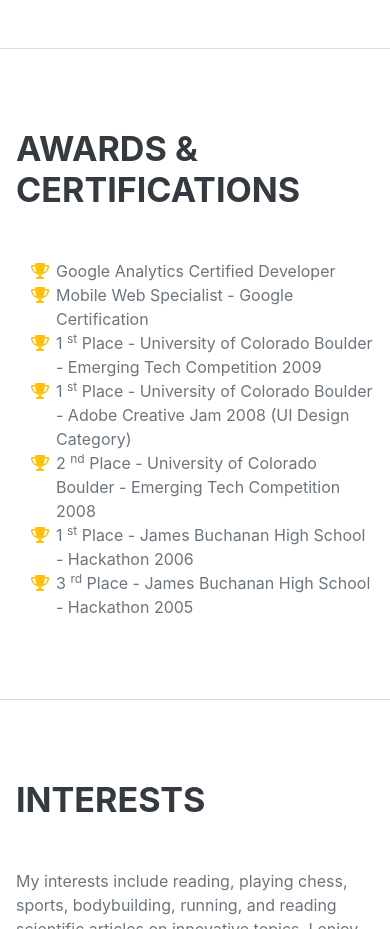
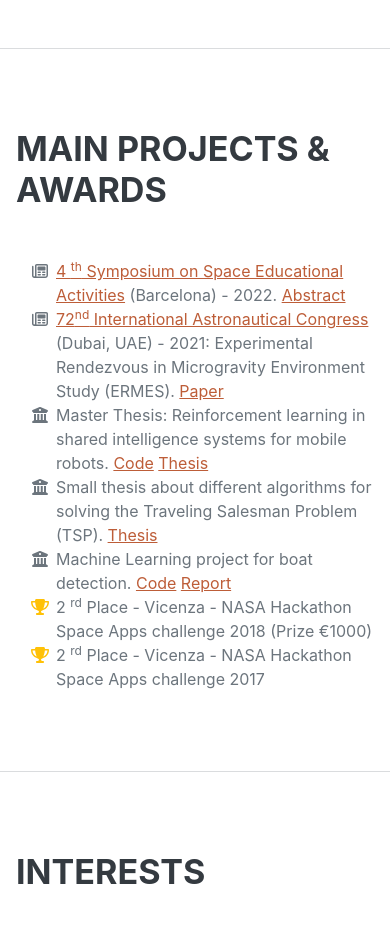
Before and after one commit to mirovix/mirovix.github.io, a website: page dist/index.html in a window 390 px wide. Shown: the part 4600-5529 px from the top of the page. Drawn offline with nearby package versions, Linux system fonts and the light colour scheme; a web font is replaced by a local one.

Commit message:
feat: awards and main projects

```diff
--- a/dist/index.html
+++ b/dist/index.html
@@ -30,7 +30,7 @@
                     <li class="nav-item"><a class="nav-link js-scroll-trigger" href="#experience">Experience</a></li>
                     <li class="nav-item"><a class="nav-link js-scroll-trigger" href="#education">Education</a></li>
                     <li class="nav-item"><a class="nav-link js-scroll-trigger" href="#skills">Skills</a></li>
-                    <li class="nav-item"><a class="nav-link js-scroll-trigger" href="#awards">Awards</a></li>
+                    <li class="nav-item"><a class="nav-link js-scroll-trigger" href="#awards">Main Projects & Awards</a></li>
                     <li class="nav-item"><a class="nav-link js-scroll-trigger" href="#interests">Interests</a></li>
                 </ul>
             </div>
@@ -167,48 +167,49 @@
                 </div>
             </section>
             <hr class="m-0" />
-            <!-- Awards-->
+            <!-- Main Projects & Awards-->
             <section class="resume-section" id="awards">
                 <div class="resume-section-content">
-                    <h2 class="mb-5">Awards & Certifications</h2>
+                    <h2 class="mb-5">Main Projects & Awards</h2>
                     <ul class="fa-ul mb-0">
                         <li>
-                            <span class="fa-li"><i class="fas fa-trophy text-warning"></i></span>
-                            Google Analytics Certified Developer
+                            <span class="fa-li"><i class="far fa-newspaper"></i></span>
+                            <a href="https://sseasymposium.org/" class="link-primary">
+                            4
+                            <sup>th</sup>
+                                Symposium on Space Educational Activities</a> (Barcelona) - 2022. <a href="https://github.com/mirovix/ProjectsPapers/blob/main/Papers/Symposium%20on%20Space%20Educational%20Ativities%2C%204th%20SSEA%2C%20Barcelona%202022.pdf" class="link-primary">Abstract</a>
                         </li>
                         <li>
-                            <span class="fa-li"><i class="fas fa-trophy text-warning"></i></span>
-                            Mobile Web Specialist - Google Certification
+                            <span class="fa-li"><i class="far fa-newspaper"></i></span>
+                            <a href="https://dl.iafastro.directory/event/IAC-2021/paper/66232/" class="link-primary">72<sup>nd</sup> International Astronautical Congress</a> (Dubai, UAE) - 2021: Experimental Rendezvous in Microgravity Environment Study (ERMES).
+                            <a href="https://github.com/mirovix/ProjectsPapers/blob/main/Papers/Paper%2C%2072nd%20International%20Astronautical%20Congress%20(IAC)%2C%20Dubai.pdf" class="link-primary">Paper</a>
                         </li>
                         <li>
-                            <span class="fa-li"><i class="fas fa-trophy text-warning"></i></span>
-                            1
-                            <sup>st</sup>
-                            Place - University of Colorado Boulder - Emerging Tech Competition 2009
+                            <span class="fa-li"><i class="fas fa-university"></i></span>
+                            Master Thesis: Reinforcement learning in shared intelligence systems for mobile robots.
+                            <a href="#" class="link-primary">Code</a>
+                            <a href="#" class="link-primary">Thesis</a>
                         </li>
                         <li>
-                            <span class="fa-li"><i class="fas fa-trophy text-warning"></i></span>
-                            1
-                            <sup>st</sup>
-                            Place - University of Colorado Boulder - Adobe Creative Jam 2008 (UI Design Category)
+                            <span class="fa-li"><i class="fas fa-university"></i></span>
+                            Small thesis about different algorithms for solving the Traveling Salesman Problem (TSP). <a href="https://github.com/mirovix/ProjectsPapers/blob/main/Projects/Solutions%20for%20TSP%20(Traveling%20Salesman%20Problem).pdf" class="link-primary">Thesis</a>
+                        </li>
+                        <li>
+                            <span class="fa-li"><i class="fas fa-university"></i></span>
+                            Machine Learning project for boat detection. <a href="https://github.com/mirovix/Boat_detection" class="link-primary">Code</a>
+                            <a href="https://github.com/mirovix/Boat_detection/blob/main/CV_Report.pdf" class="link-primary">Report</a>
                         </li>
                         <li>
                             <span class="fa-li"><i class="fas fa-trophy text-warning"></i></span>
                             2
-                            <sup>nd</sup>
-                            Place - University of Colorado Boulder - Emerging Tech Competition 2008
+                            <sup>rd</sup>
+                            Place - Vicenza - NASA Hackathon Space Apps challenge 2018 (Prize €1000)
                         </li>
                         <li>
                             <span class="fa-li"><i class="fas fa-trophy text-warning"></i></span>
-                            1
-                            <sup>st</sup>
-                            Place - James Buchanan High School - Hackathon 2006
-                        </li>
-                        <li>
-                            <span class="fa-li"><i class="fas fa-trophy text-warning"></i></span>
-                            3
+                            2
                             <sup>rd</sup>
-                            Place - James Buchanan High School - Hackathon 2005
+                            Place - Vicenza - NASA Hackathon Space Apps challenge 2017
                         </li>
                     </ul>
                 </div>
```
